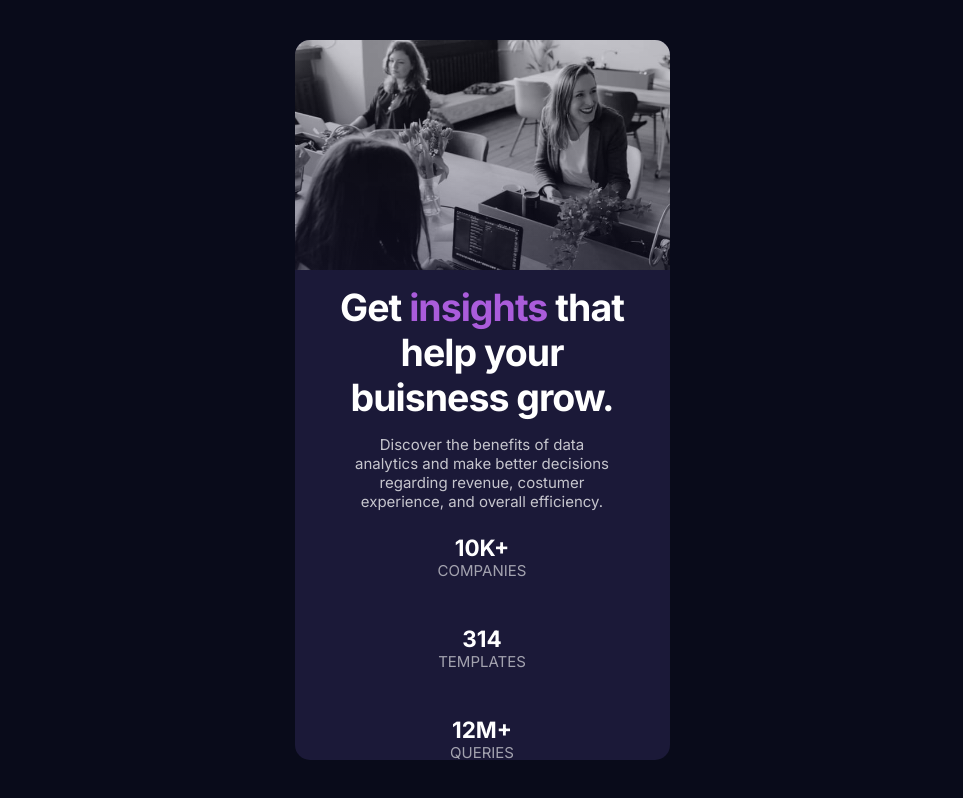
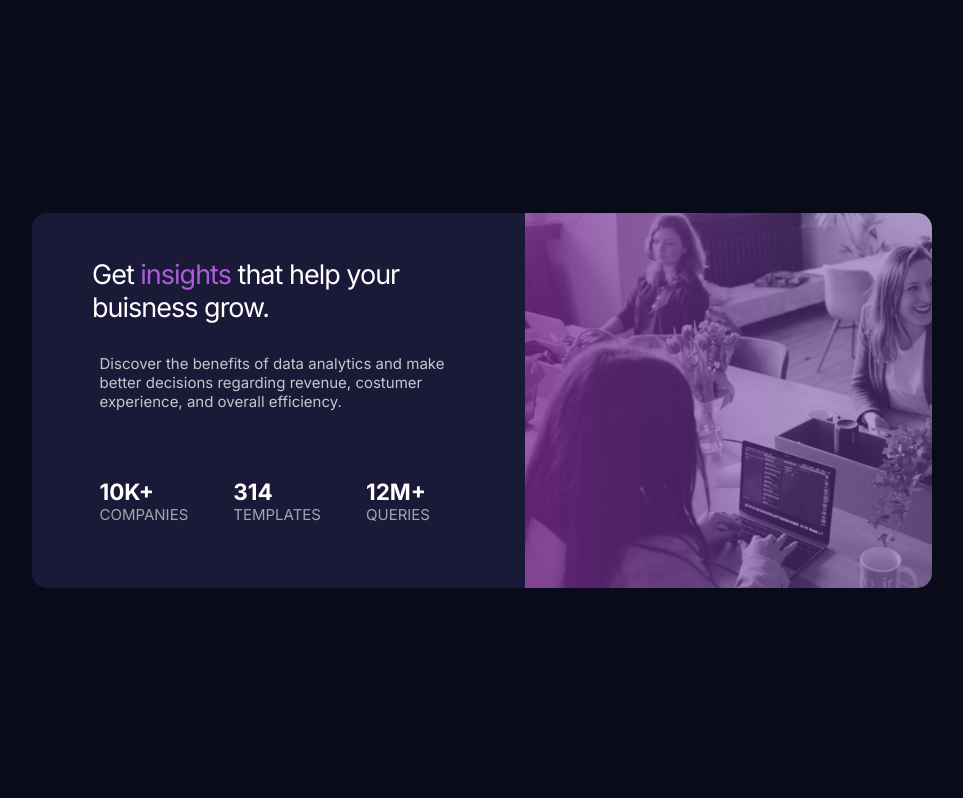
Before and after one commit to NV83-GitHub/FEM-Preview-Card-Component, a plain HTML site: page index.html in a window 1280 px wide. Shown: the whole page, without its empty margins (158-1121 px from the left). Drawn offline with Linux system fonts and the light colour scheme.

Commit message:
Challenge Completed.

```diff
--- a/style.css
+++ b/style.css
@@ -40,14 +40,19 @@ body {
 
 .imgSection {
   height: 32%;
-  background-image: linear-gradient(10deg, hsla(244, 38%, 16%, 0.5), hsla(244, 38%, 16%, 0.2) 70%) , url(./images/image-header-mobile.jpg);
+  background-image: linear-gradient(
+      10deg,
+      hsla(244, 38%, 16%, 0.5),
+      hsla(244, 38%, 16%, 0.2) 70%
+    ),
+    url(./images/image-header-mobile.jpg);
   background-size: cover;
   border-top-left-radius: 15px;
   border-top-right-radius: 15px;
 }
 
 h2 {
-  font-size: 2.5rem;
+  font-size: 2.2rem;
   padding: 1rem 2rem;
   letter-spacing: -1px;
 }
@@ -59,7 +64,7 @@ h2 span {
 main {
   color: var(--mainParagraphWhite);
   font-size: 1rem;
-  padding: 0 3.5rem;
+  padding: 1rem 3.5rem;
 }
 
 .infoItem {
@@ -76,5 +81,42 @@ main {
   color: var(--statHeadingsWhite);
 }
 
-@media screen {
+@media (min-width: 1140px) {
+  .card {
+    height: 25rem;
+    width: 60rem;
+    display: flex;
+    flex-direction: row-reverse;
+  }
+
+  .imgSection {
+    width: 100%;
+    height: 100%;
+    background-image: linear-gradient(
+        90deg,
+        rgba(123, 42, 148, 0.76),
+        hsla(266, 44%, 44%, 0.493) 70%
+      ),
+      url(./images/image-header-mobile.jpg);
+    background-size: cover;
+    border-top-left-radius: 0px;
+    border-bottom-right-radius: 15px;
+  }
+
+  .infoSection {
+    padding: 1rem;
+    text-align: left;
+  }
+
+  h2 {
+    font-size: 1.8rem;
+    padding-left: 3rem;
+    padding-top: 2rem;
+    font-weight: lighter;
+  }
+
+  .stats {
+    display: flex;
+    padding: 2rem;
+  }
 }
```
Also changed, not shown: index.html (+4 -1 lines).
